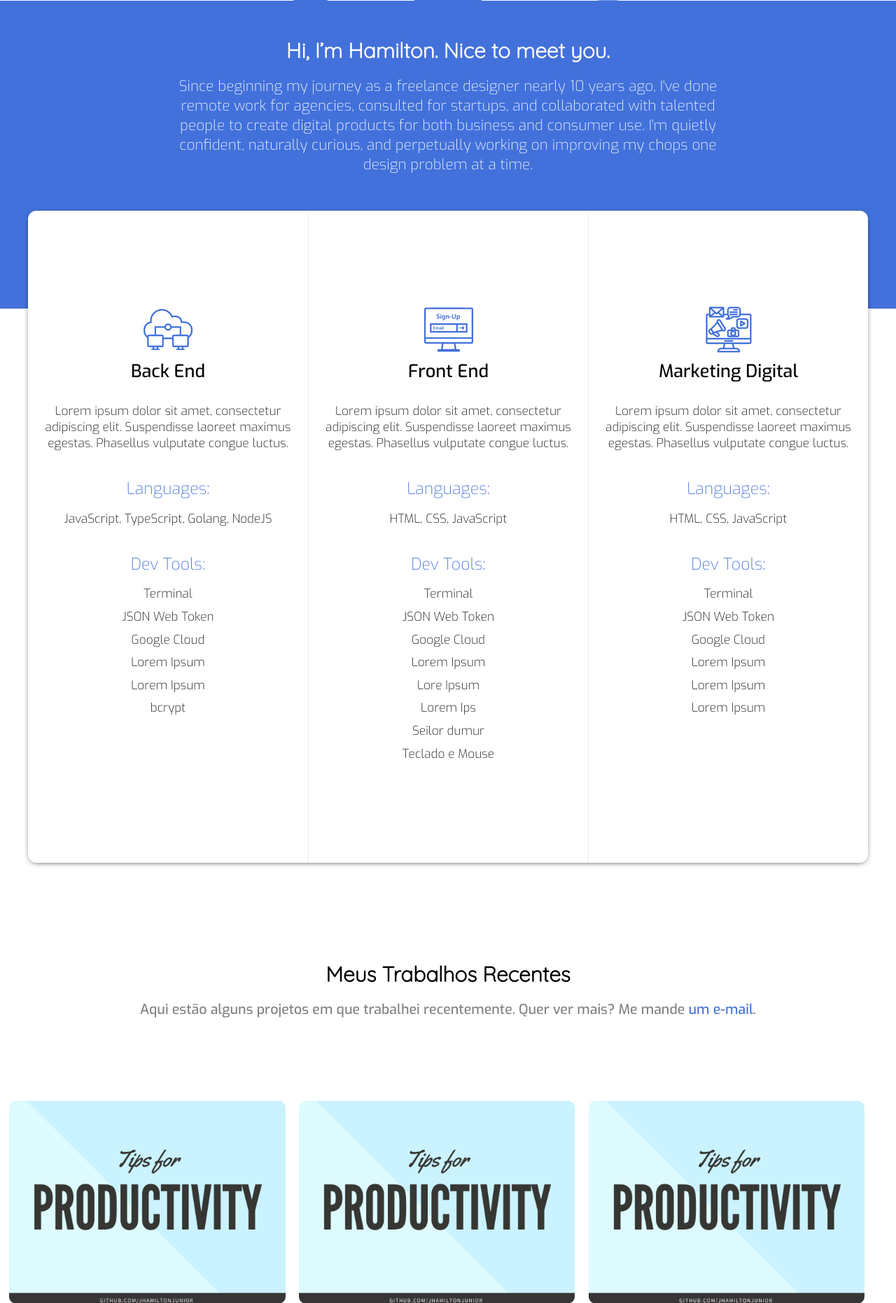
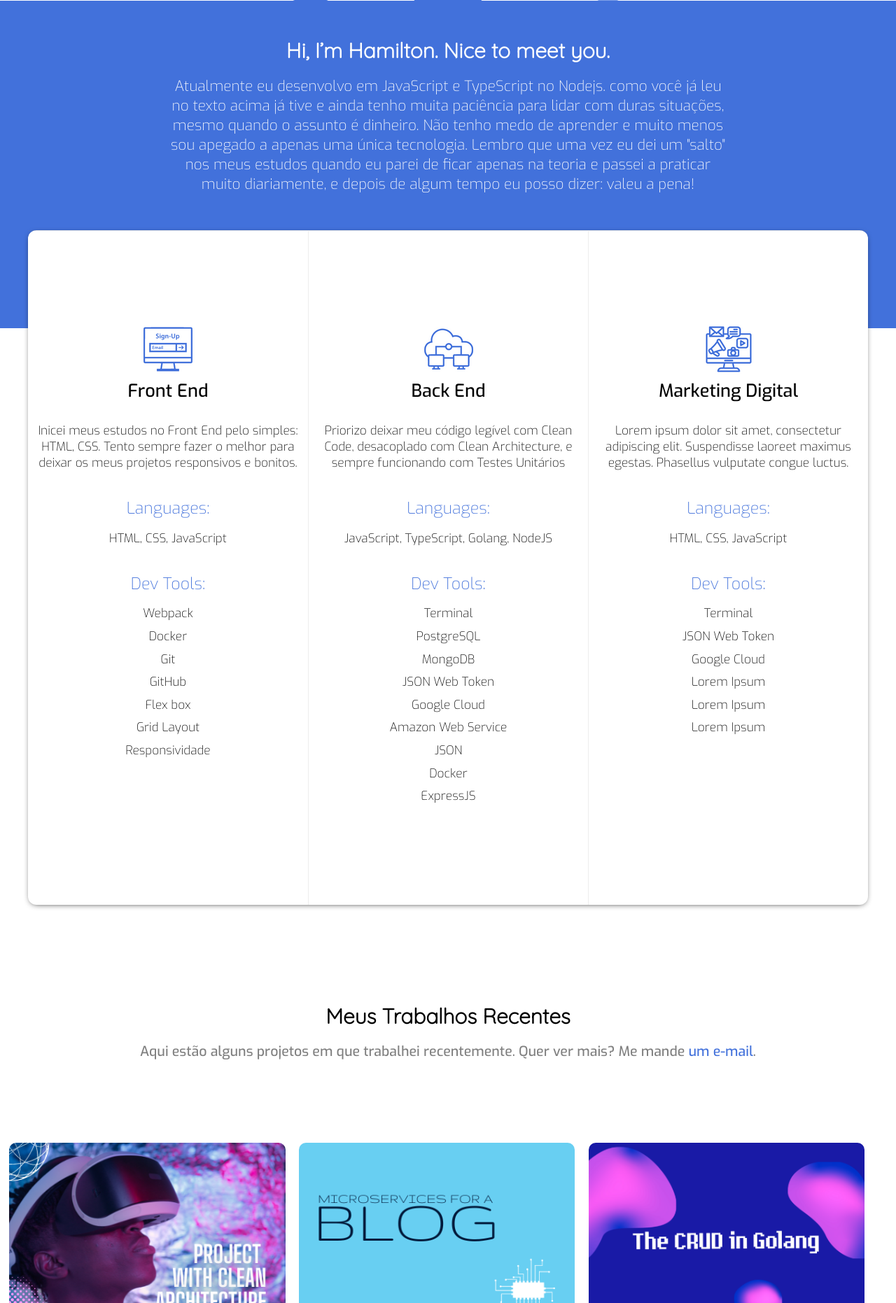
Before and after one commit to jhamiltonjunior/portfolio, a PHP site: page / in a window 1280 px wide. Shown: the part 941-2803 px from the top of the page at 70% size. Run offline with PHP 8.4, Linux system fonts and the light colour scheme; some libraries are stand-ins or nearby versions.

Commit message:
feature: more images added in work

```diff
--- a/css/page/home.css
+++ b/css/page/home.css
@@ -1,6 +1,6 @@
 @import '../variable.css';
 @import '../default.css';
-@import '../animation/animation.css';
+/* @import '../animation/animation.css'; */
 
 .navigation a {
   /* display: block; */
@@ -334,13 +334,27 @@ a:hover {
   background-position: center top;
 }
 
+.works-column:nth-child(1) {
+  background-image: url('../../images/page/home/Project-with-Clean-architecture.png');
+}
+
+.works-column:nth-child(2) {
+  background-image: url('../../images/page/home/blog-microservices.png');
+}
+
+.works-column:nth-child(3) {
+  background-image: url('../../images/page/home/the-crud-golang.png');
+}
+
 .works-column:hover {
   background-size: 120%;
 }
 
 .works-content {
   width: 100%;
+  max-width: 100%;
   height: 100%;
+  max-height: 100%;
   justify-content: center;
   opacity: 0;
   border-radius: 10px;
--- a/index.html
+++ b/index.html
@@ -109,10 +109,13 @@
 
       <h2>Hi, I’m Hamilton. Nice to meet you.</h2>
 
-      <p>Since beginning my journey as a freelance designer nearly 10 years ago, I've done remote work for agencies,
-        consulted for startups, and collaborated with talented people to create digital products for both business and
-        consumer use. I'm quietly confident, naturally curious, and perpetually working on improving my chops one design
-        problem at a time.</p>
+      <p>Atualmente eu desenvolvo em JavaScript e TypeScript no Nodejs. como você já leu no texto acima já
+        tive e ainda tenho muita paciência para lidar com duras situações, mesmo quando o assunto é
+        dinheiro.
+        Não tenho medo de aprender e muito menos sou apegado a apenas uma única tecnologia.
+        Lembro que uma vez eu dei um "salto" nos meus estudos quando eu parei de ficar apenas na teoria e
+        passei a praticar muito diariamente, e depois de algum tempo eu posso dizer: valeu a pena!
+        </p>
 
 
     </div>
@@ -122,11 +125,42 @@
   <section id="skills" class="skills">
     <div class="container skills-cantainer">
       <div class="skills-column column">
+        <img src="./images/page/home/frontend.png" alt="">
+        <h3>Front End</h3>
+
+        <p> Inicei meus estudos no Front End pelo simples: HTML, CSS. Tento sempre fazer o melhor para deixar os meus projetos responsivos e bonitos.</p>
+
+        <p class="subtitle primary-color-dark">Languages:</p>
+        <p>HTML, CSS, JavaScript</p>
+        <p class="subtitle primary-color-dark">Dev Tools:</p>
+        <p>
+          Webpack
+        </p>
+        <p>
+          Docker
+        </p>
+        <p>
+          Git
+        </p>
+        <p>
+          GitHub
+        </p>
+        <p>
+          Flex box
+        </p>
+        <p>
+          Grid Layout
+        </p>
+        <p>
+          Responsividade
+        </p>
+      </div>
+
+      <div class="skills-column column border-left">
         <img src="./images/page/home/backend.png" alt="">
         <h3>Back End</h3>
 
-        <p>Lorem ipsum dolor sit amet, consectetur adipiscing elit. Suspendisse laoreet maximus egestas. Phasellus
-          vulputate congue luctus.</p>
+        <p>Priorizo deixar meu código legível com Clean Code, desacoplado com Clean Architecture, e sempre funcionando com Testes Unitários</p>
 
         <p class="subtitle primary-color-dark">Languages:</p>
         <p>JavaScript, TypeScript, Golang, NodeJS</p>
@@ -135,34 +169,10 @@
           Terminal
         </p>
         <p>
-          JSON Web Token
+          PostgreSQL
         </p>
         <p>
-          Google Cloud
-        </p>
-        <p>
-          Lorem Ipsum
-        </p>
-        <p>
-          Lorem Ipsum
-        </p>
-        <p>
-          bcrypt
-        </p>
-      </div>
-
-      <div class="skills-column column border-left">
-        <img src="./images/page/home/frontend.png" alt="">
-        <h3>Front End</h3>
-
-        <p>Lorem ipsum dolor sit amet, consectetur adipiscing elit. Suspendisse laoreet maximus egestas. Phasellus
-          vulputate congue luctus.</p>
-
-        <p class="subtitle primary-color-dark">Languages:</p>
-        <p>HTML, CSS, JavaScript</p>
-        <p class="subtitle primary-color-dark">Dev Tools:</p>
-        <p>
-          Terminal
+          MongoDB
         </p>
         <p>
           JSON Web Token
@@ -171,19 +181,16 @@
           Google Cloud
         </p>
         <p>
-          Lorem Ipsum
+          Amazon Web Service
         </p>
         <p>
-          Lore Ipsum
+          JSON
         </p>
         <p>
-          Lorem Ips
+          Docker
         </p>
         <p>
-          Seilor dumur
-        </p>
-        <p>
-          Teclado e Mouse
+          ExpressJS
         </p>
       </div>
 
@@ -234,9 +241,7 @@
 
           <div class="works-content flex">
             <div>
-              <h3>Bla Bla Bla</h3>
 
-            <!-- <p>Lorem ipsum selor dumon</p> -->
             </div>
           </div>
         </div>
@@ -328,23 +333,23 @@
 
       <div class="footer--social flex">
 
-        <a href="/contact.html" class="icon--social social linkedin">
+        <a href="https://www.linkedin.com/in/jhamiltonjunior/" class="icon--social social linkedin">
           <i class="fa-brands fa-linkedin-in"></i>
         </a>
 
-        <a href="/contact.html" class="icon--social social instagram">
+        <a href="https://instagram.com/hamiltonjr.dev" class="icon--social social instagram">
           <i class="fa-brands fa-instagram"></i>
         </a>
 
-        <a href="/contact.html" class="icon--social social facebook">
+        <!-- <a href="https://instagram.com/hamiltonjr.dev" class="icon--social social facebook">
           <i class="fa-brands fa-facebook-f"></i>
-        </a>
+        </a> -->
 
-        <a href="/contact.html" class="icon-social social github">
+        <a href="https://github.com/jhamiltonjunior" class="icon-social social github">
           <i class="fa-brands fa-github"></i>
         </a>
 
-        <a href="/contact.html" class="icon-social social at email">
+        <a href="mailto:contact@hamiltonjr.dev,hamiltonjr.dev@gmail.com,josehamiltonsantosjunior@gmail.com" class="icon-social social at email">
           <i class="fa-solid fa-envelope"></i>
         </a>
       </div>
--- a/server.js
+++ b/server.js
@@ -7,6 +7,9 @@ const app = express();
 
 app.use(express.static(`${__dirname}`))
 
+app.get('/blog', (req, res) => {
+  res.send('Hello World!')
+})
 
 app.listen(port, () => {
   console.log(`Server running at http://localhost:${port}/`);
```
Also changed, not shown: images/page/home/Project-with-Clean-architecture.png (added), images/page/home/blog-microservices.png (added), images/page/home/the-crud-golang.png (added).
